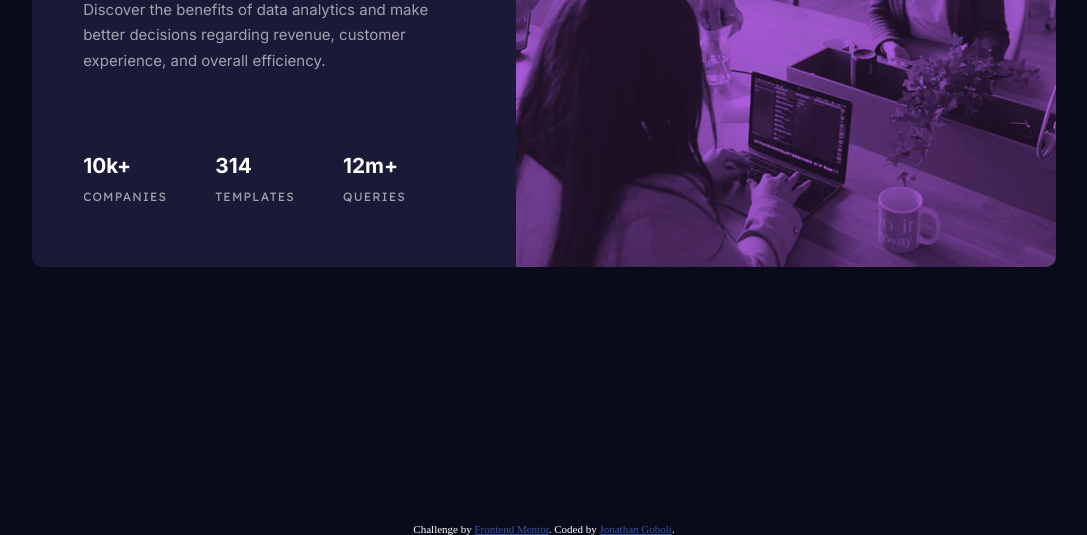
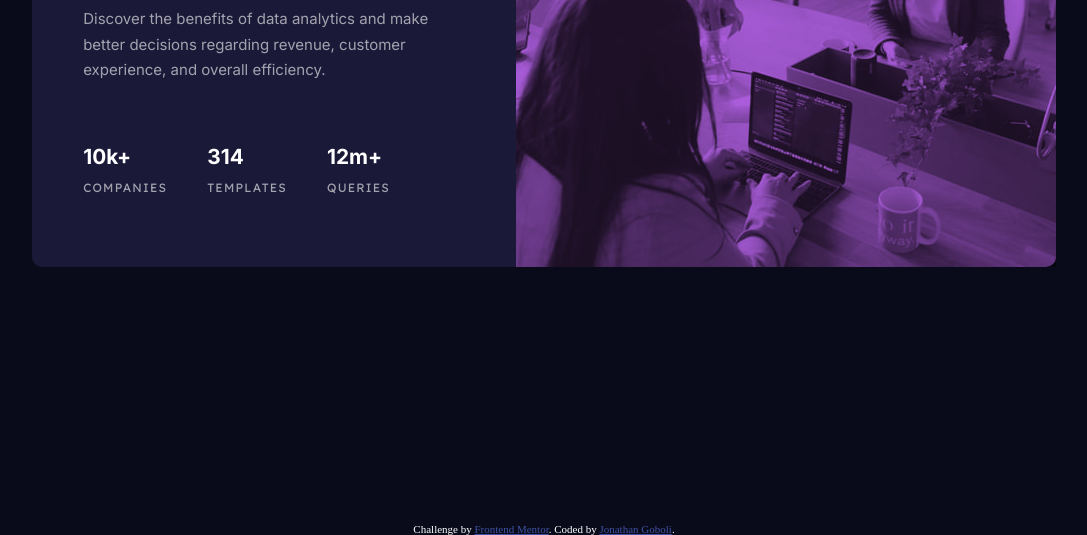
Before and after one commit to jonexist/Stats-Preview-Card, a plain HTML site: page index.html in a window 1280 px wide. Shown: the part 356-891 px from the top of the page, without its empty margins (96-1183 px from the left). Drawn offline with Linux system fonts and the light colour scheme.

Commit message:
change margin and gap of list item

```diff
--- a/css/style.css
+++ b/css/style.css
@@ -130,8 +130,8 @@ body {
   .list {
     text-align: left;
     flex-direction: row;
-    gap: 3rem;
-    margin-top: 10%;
+    gap: 2.5rem;
+    margin-top: 5%;
   }
   .description p {
     font-size: 12px;
```
